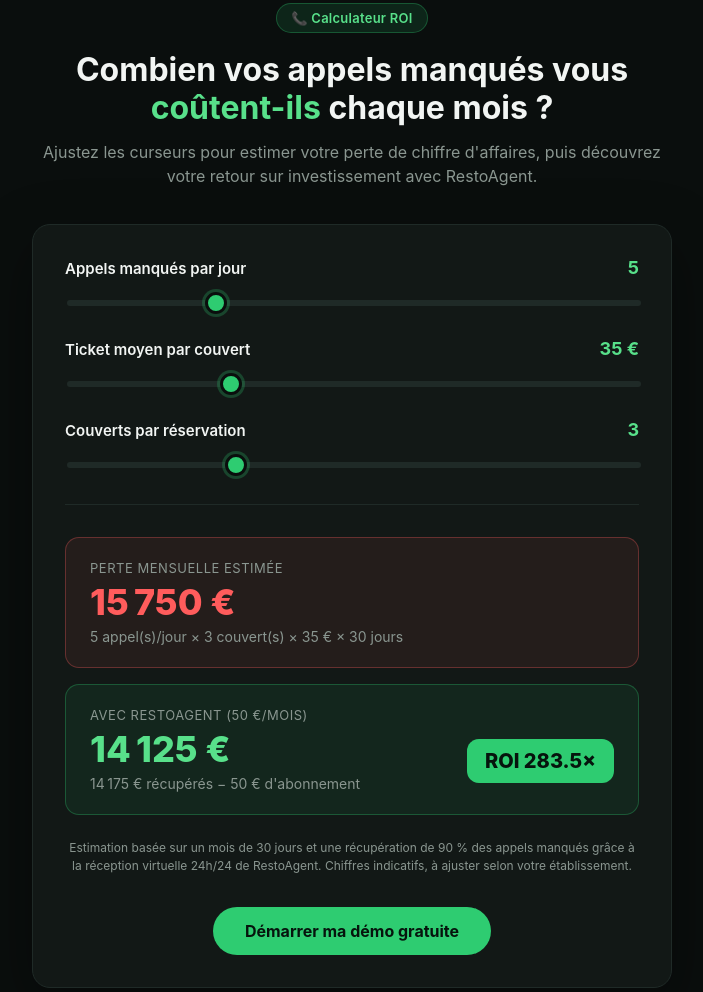
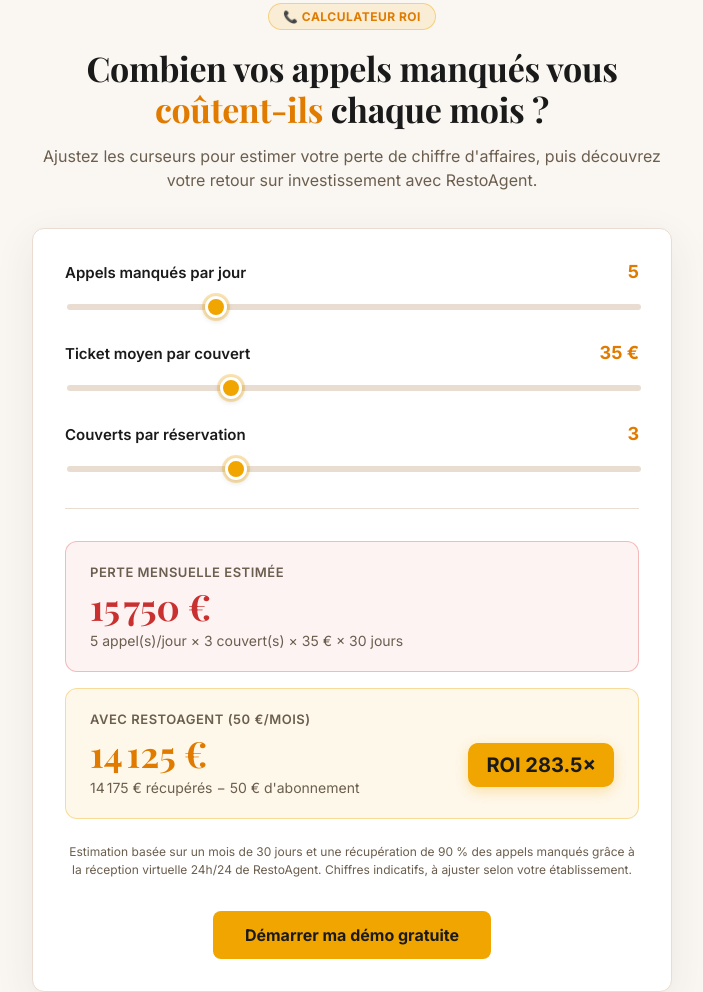
Before and after one commit to Pat71949/restoagent-seo, a plain HTML site: page calculateur-roi.html in a window 1280 px wide. Shown: the part 37-1029 px from the top of the page, without its empty margins (288-991 px from the left). Drawn offline with nearby package versions, Linux system fonts and the light colour scheme.

Commit message:
Align ROI calculator styling with site theme (cream/amber)
Switch from a generic dark/green palette to the actual restoagent.fr
design tokens (Inter/Playfair Display, amber accents, cream cards).

```diff
--- a/calculateur-roi.html
+++ b/calculateur-roi.html
@@ -4,16 +4,20 @@
 <meta charset="UTF-8">
 <meta name="viewport" content="width=device-width, initial-scale=1.0">
 <title>Calculateur ROI — RestoAgent</title>
+<link rel="preconnect" href="https://fonts.googleapis.com">
+<link href="https://fonts.googleapis.com/css2?family=Playfair+Display:wght@600;700&family=Inter:wght@300;400;500;600;700&display=swap" rel="stylesheet">
 <style>
   :root {
-    --bg: #0a0e0d;
-    --card: #121816;
-    --card-border: #1f2a27;
-    --green: #2ecc71;
-    --green-light: #58e08a;
-    --red: #ff5c5c;
-    --text: #f2f5f3;
-    --text-muted: #8a9690;
+    --bg: #faf7f3;
+    --bg2: #f5f0eb;
+    --dark: #1a1a1a;
+    --dark2: #2d1f0e;
+    --amber: #f0a500;
+    --amber2: #e07b00;
+    --white: #ffffff;
+    --muted: #6b5e4e;
+    --border: #e8ddd0;
+    --radius: 12px;
   }
 
   * { box-sizing: border-box; }
@@ -21,8 +25,8 @@
   body {
     margin: 0;
     background: var(--bg);
-    color: var(--text);
-    font-family: -apple-system, BlinkMacSystemFont, "Segoe UI", Roboto, Helvetica, Arial, sans-serif;
+    color: var(--dark);
+    font-family: 'Inter', sans-serif;
     min-height: 100vh;
     display: flex;
     flex-direction: column;
@@ -39,43 +43,47 @@
   header .badge {
     display: inline-flex;
     align-items: center;
-    gap: 6px;
-    background: rgba(46, 204, 113, 0.12);
-    color: var(--green-light);
-    border: 1px solid rgba(46, 204, 113, 0.3);
-    border-radius: 999px;
-    padding: 6px 14px;
-    font-size: 13px;
-    font-weight: 600;
-    letter-spacing: 0.02em;
+    gap: 8px;
+    background: rgba(240, 165, 0, 0.12);
+    border: 1px solid rgba(240, 165, 0, 0.4);
+    color: var(--amber2);
+    font-size: 12px;
+    font-weight: 700;
+    padding: 5px 14px;
+    border-radius: 100px;
+    letter-spacing: 0.5px;
+    text-transform: uppercase;
     margin-bottom: 18px;
   }
 
   header h1 {
-    font-size: 32px;
-    margin: 0 0 12px;
+    font-family: 'Playfair Display', Georgia, serif;
+    font-size: 34px;
+    font-weight: 700;
+    margin: 0 0 14px;
     line-height: 1.2;
+    letter-spacing: -0.3px;
   }
 
   header h1 span {
-    color: var(--green-light);
+    color: var(--amber2);
   }
 
   header p {
-    color: var(--text-muted);
+    color: var(--muted);
     font-size: 16px;
     line-height: 1.5;
     margin: 0;
   }
 
   .card {
-    background: var(--card);
-    border: 1px solid var(--card-border);
-    border-radius: 18px;
+    background: var(--white);
+    border: 1px solid var(--border);
+    border-radius: var(--radius);
     padding: 32px;
     width: 100%;
     max-width: 640px;
-    box-shadow: 0 20px 60px rgba(0, 0, 0, 0.35);
+    box-shadow: 0 12px 40px rgba(45, 31, 14, 0.08);
   }
 
   .slider-group {
@@ -96,13 +104,13 @@
   .slider-label label {
     font-size: 15px;
     font-weight: 600;
-    color: var(--text);
+    color: var(--dark);
   }
 
   .slider-value {
     font-size: 18px;
     font-weight: 700;
-    color: var(--green-light);
+    color: var(--amber2);
     min-width: 70px;
     text-align: right;
   }
@@ -112,7 +120,7 @@
     width: 100%;
     height: 6px;
     border-radius: 999px;
-    background: #1f2a27;
+    background: var(--border);
     outline: none;
   }
 
@@ -121,24 +129,24 @@
     width: 22px;
     height: 22px;
     border-radius: 50%;
-    background: var(--green);
+    background: var(--amber);
     cursor: pointer;
-    border: 3px solid var(--bg);
-    box-shadow: 0 0 0 3px rgba(46, 204, 113, 0.25);
+    border: 3px solid var(--white);
+    box-shadow: 0 0 0 3px rgba(240, 165, 0, 0.3), 0 2px 6px rgba(45, 31, 14, 0.2);
   }
 
   input[type="range"]::-moz-range-thumb {
     width: 22px;
     height: 22px;
     border-radius: 50%;
-    background: var(--green);
+    background: var(--amber);
     cursor: pointer;
-    border: 3px solid var(--bg);
-    box-shadow: 0 0 0 3px rgba(46, 204, 113, 0.25);
+    border: 3px solid var(--white);
+    box-shadow: 0 0 0 3px rgba(240, 165, 0, 0.3), 0 2px 6px rgba(45, 31, 14, 0.2);
   }
 
   .divider {
-    border-top: 1px solid var(--card-border);
+    border-top: 1px solid var(--border);
     margin: 32px 0;
   }
 
@@ -148,42 +156,44 @@
   }
 
   .result-box {
-    border-radius: 14px;
+    border-radius: var(--radius);
     padding: 22px 24px;
-    border: 1px solid var(--card-border);
+    border: 1px solid var(--border);
   }
 
   .result-box.loss {
-    background: rgba(255, 92, 92, 0.08);
-    border-color: rgba(255, 92, 92, 0.3);
+    background: rgba(220, 50, 50, 0.06);
+    border-color: rgba(220, 50, 50, 0.3);
   }
 
   .result-box.gain {
-    background: rgba(46, 204, 113, 0.08);
-    border-color: rgba(46, 204, 113, 0.3);
+    background: rgba(240, 165, 0, 0.08);
+    border-color: rgba(240, 165, 0, 0.35);
   }
 
   .result-label {
     font-size: 13px;
-    color: var(--text-muted);
+    color: var(--muted);
     text-transform: uppercase;
     letter-spacing: 0.04em;
     margin-bottom: 8px;
+    font-weight: 600;
   }
 
   .result-value {
+    font-family: 'Playfair Display', Georgia, serif;
     font-size: 36px;
-    font-weight: 800;
+    font-weight: 700;
     line-height: 1;
   }
 
-  .result-value.loss-value { color: var(--red); }
-  .result-value.gain-value { color: var(--green-light); }
+  .result-value.loss-value { color: #c93030; }
+  .result-value.gain-value { color: var(--amber2); }
 
   .result-sub {
     margin-top: 8px;
     font-size: 14px;
-    color: var(--text-muted);
+    color: var(--muted);
   }
 
   .roi-row {
@@ -195,19 +205,20 @@
   }
 
   .roi-pill {
-    background: var(--green);
-    color: #06140d;
+    background: var(--amber);
+    color: var(--dark);
     font-weight: 800;
     font-size: 20px;
     padding: 10px 18px;
-    border-radius: 12px;
+    border-radius: 10px;
     white-space: nowrap;
+    box-shadow: 0 4px 14px rgba(240, 165, 0, 0.3);
   }
 
   .disclaimer {
     margin-top: 24px;
     font-size: 12px;
-    color: var(--text-muted);
+    color: var(--muted);
     line-height: 1.5;
     text-align: center;
     max-width: 640px;
@@ -220,31 +231,39 @@
 
   .cta a {
     display: inline-block;
-    background: var(--green);
-    color: #06140d;
+    background: var(--amber);
+    color: var(--dark);
     font-weight: 700;
     font-size: 16px;
     text-decoration: none;
     padding: 14px 32px;
-    border-radius: 999px;
-    transition: transform 0.15s ease, box-shadow 0.15s ease;
+    border-radius: 8px;
+    transition: 0.2s;
+    font-family: 'Inter', sans-serif;
   }
 
   .cta a:hover {
+    background: var(--amber2);
     transform: translateY(-2px);
-    box-shadow: 0 10px 24px rgba(46, 204, 113, 0.3);
+    box-shadow: 0 8px 24px rgba(240, 165, 0, 0.35);
   }
 
   footer {
     margin-top: 40px;
-    color: var(--text-muted);
+    color: #a89070;
     font-size: 13px;
     text-align: center;
+    background: var(--dark);
+    width: 100%;
+    max-width: 640px;
+    padding: 20px;
+    border-radius: var(--radius);
   }
 
   footer a {
-    color: var(--green-light);
+    color: var(--amber);
     text-decoration: none;
+    font-weight: 600;
   }
 </style>
 </head>
```
